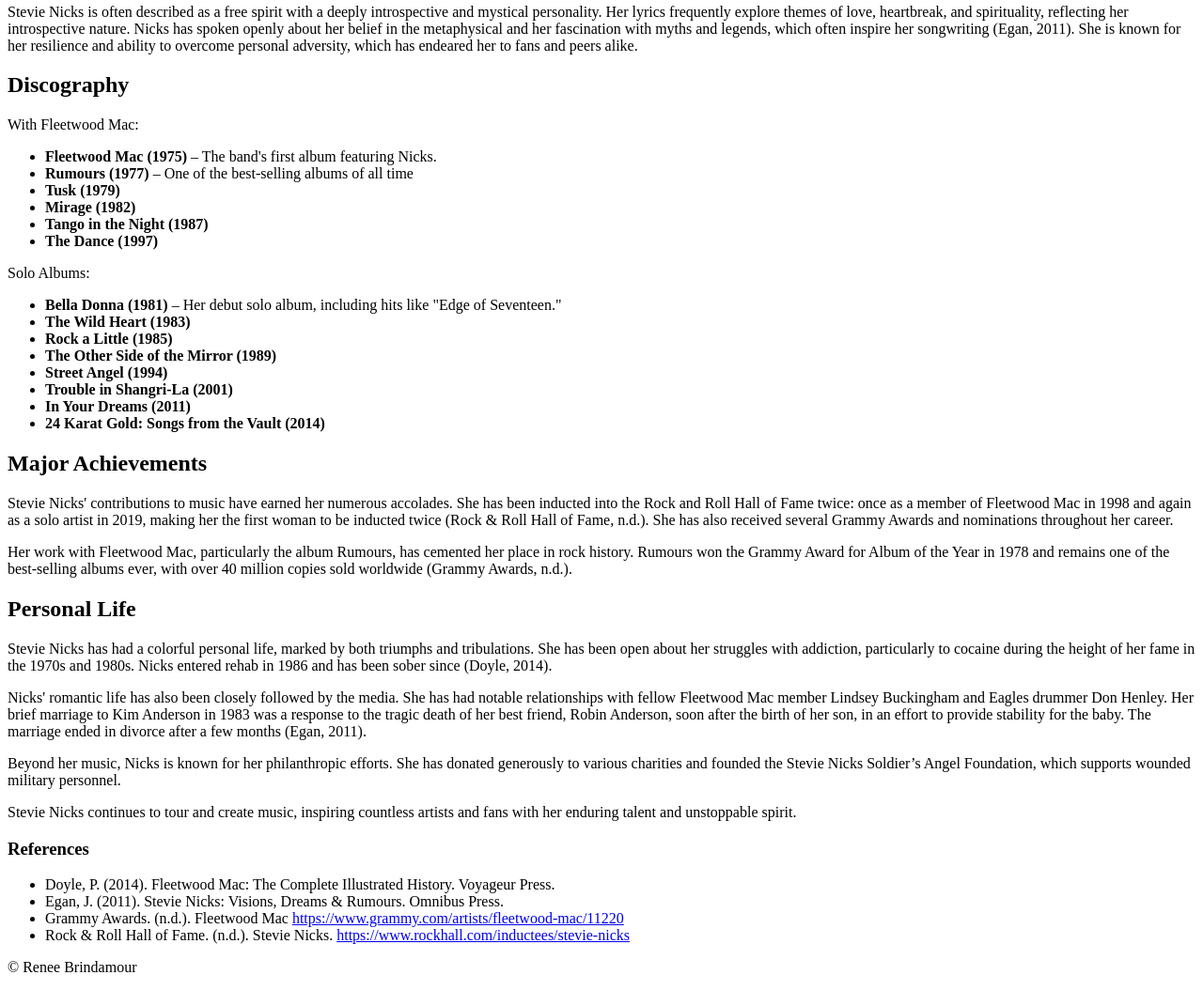
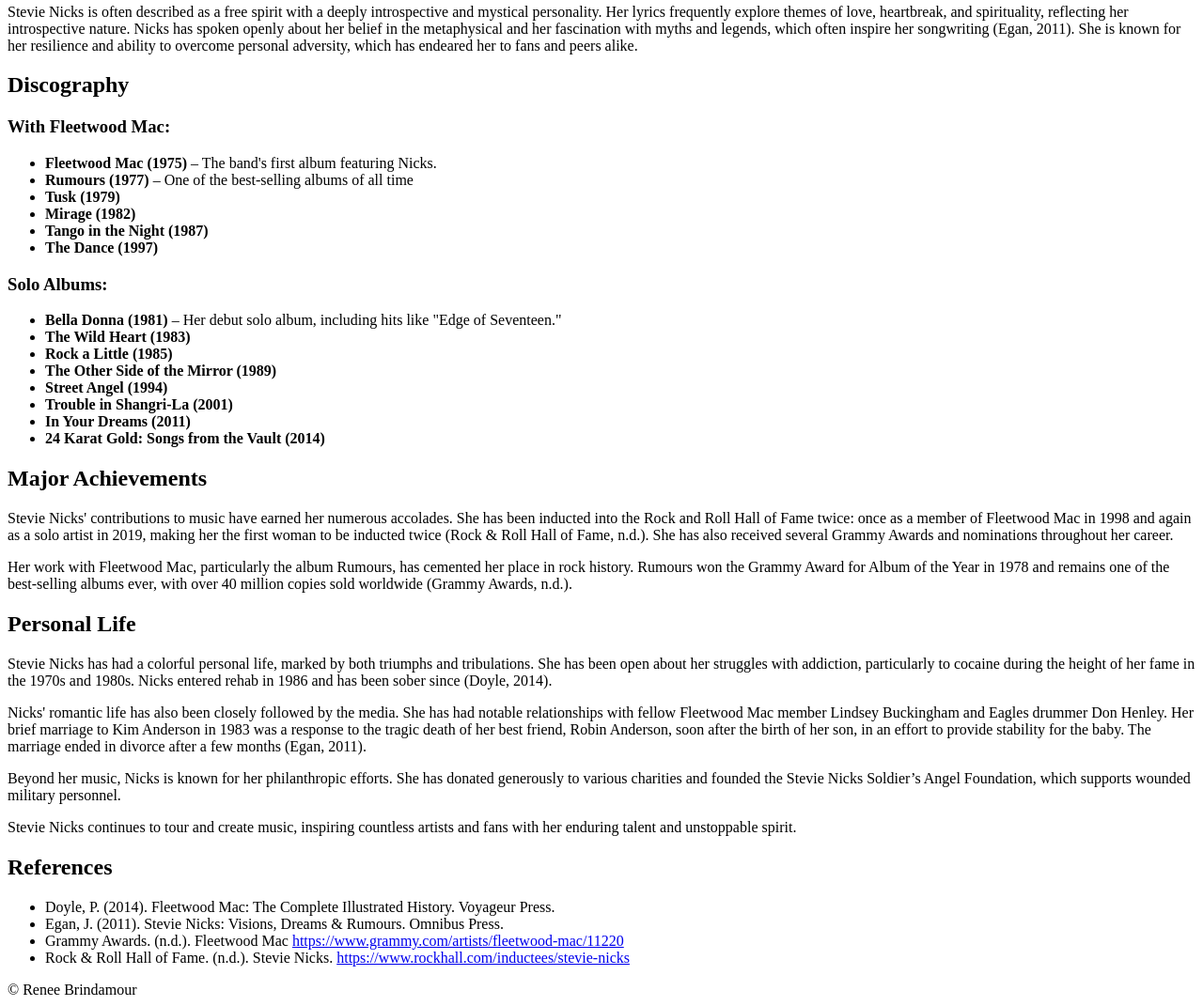
Before and after one commit to reneebrindamour/m3-hw3-brindamour-renee, a plain HTML site: page index.html in a window 1280 px wide. Shown: the part 680-1751 px from the top of the page at 94% size. Before the commit the page ends 1727 px from the top, so only its background shows below. Drawn offline with Linux system fonts and the light colour scheme.

Commit message:
coding modifications

```diff
--- a/index.html
+++ b/index.html
@@ -39,7 +39,7 @@
 
             <section id="discography">
                 <h2>Discography</h2>
-                <p>With Fleetwood Mac:</p>
+                <h3>With Fleetwood Mac:</h3>
                 <ul>
                     <li><b>Fleetwood Mac (1975)</b> – The band's first album featuring Nicks.</li>
                     <li><b>Rumours (1977)</b> – One of the best-selling albums of all time</li>
@@ -48,7 +48,7 @@
                     <li><b>Tango in the Night (1987)</b></li>
                     <li><b>The Dance (1997)</b></li>
                 </ul>
-                <p>Solo Albums:</p>
+                <h3>Solo Albums:</h3>
                 <ul>
                     <li><b>Bella Donna (1981)</b> – Her debut solo album, including hits like "Edge of Seventeen."</li>
                     <li><b>The Wild Heart (1983)</b></li>
@@ -76,7 +76,7 @@
             </section>
 
             <section>
-                <h3>References</h3>
+                <h2>References</h2>
                 <ul>
                     <li>Doyle, P. (2014). Fleetwood Mac: The Complete Illustrated History. Voyageur Press.</li>
                     <li>Egan, J. (2011). Stevie Nicks: Visions, Dreams & Rumours. Omnibus Press.</li>
```
